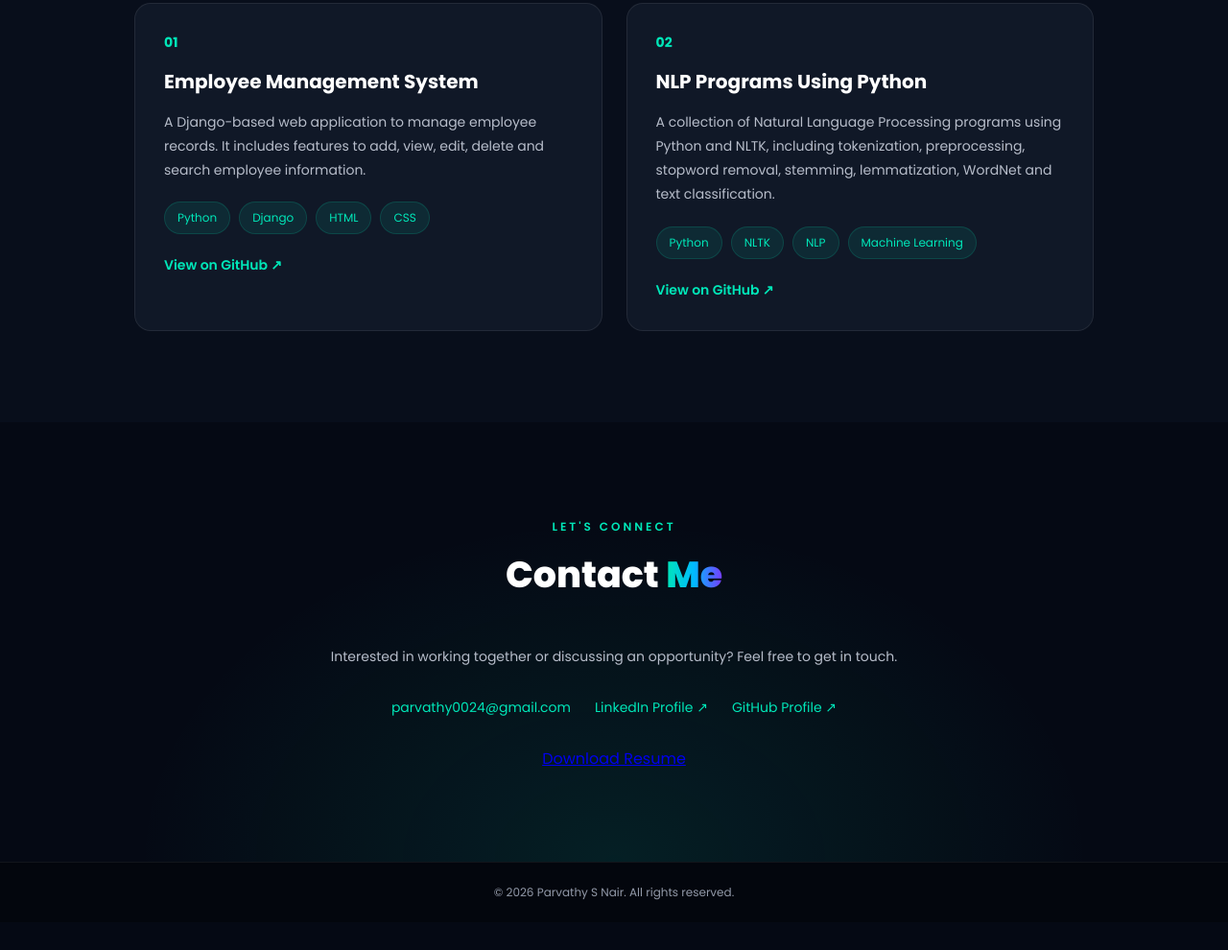
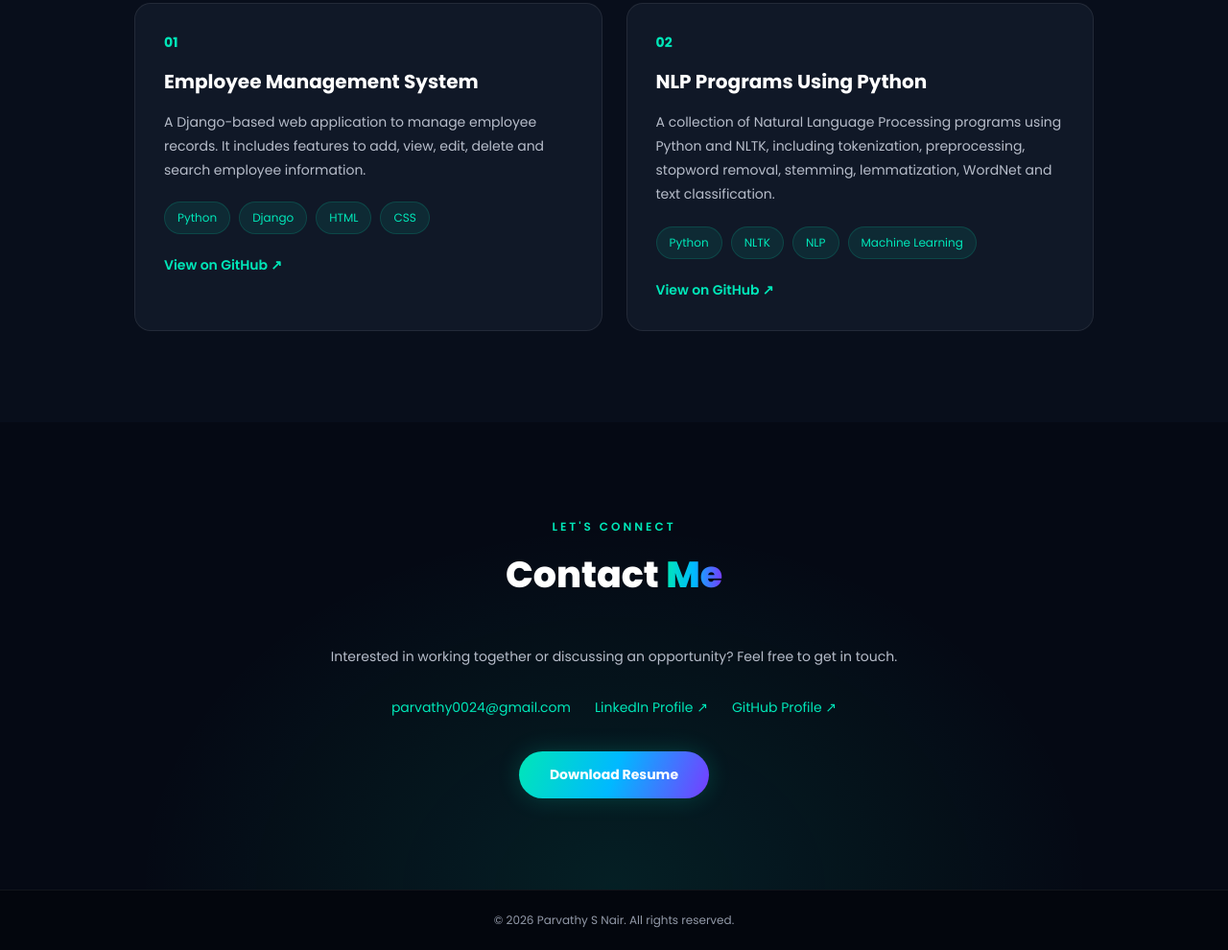
Before and after one commit to parvathy0024-boop/my-portfolio, a plain HTML site: page index.html in a window 1280 px wide. Shown: the part 2363-3353 px from the top of the page at 96% size. Before the commit the page ends 3324 px from the top, so only its background shows below. Drawn offline with Linux system fonts and the light colour scheme.

Commit message:
Update style.css

```diff
--- a/style.css
+++ b/style.css
@@ -414,8 +414,26 @@ body {
     color: var(--purple);
 }
 
+/* Resume Download Button */
 .resume-btn {
+    display: inline-flex;
+    align-items: center;
+    justify-content: center;
+    padding: 14px 32px;
     margin-top: 5px;
+    border-radius: 35px;
+    background: linear-gradient(110deg, var(--cyan), var(--blue), var(--purple));
+    color: white;
+    text-decoration: none;
+    font-size: 14px;
+    font-weight: 700;
+    box-shadow: 0 0 25px rgba(0, 230, 184, 0.2);
+    transition: 0.3s ease;
+}
+
+.resume-btn:hover {
+    transform: translateY(-4px);
+    box-shadow: 0 0 35px rgba(0, 230, 184, 0.4);
 }
 
 /* Footer */
```
